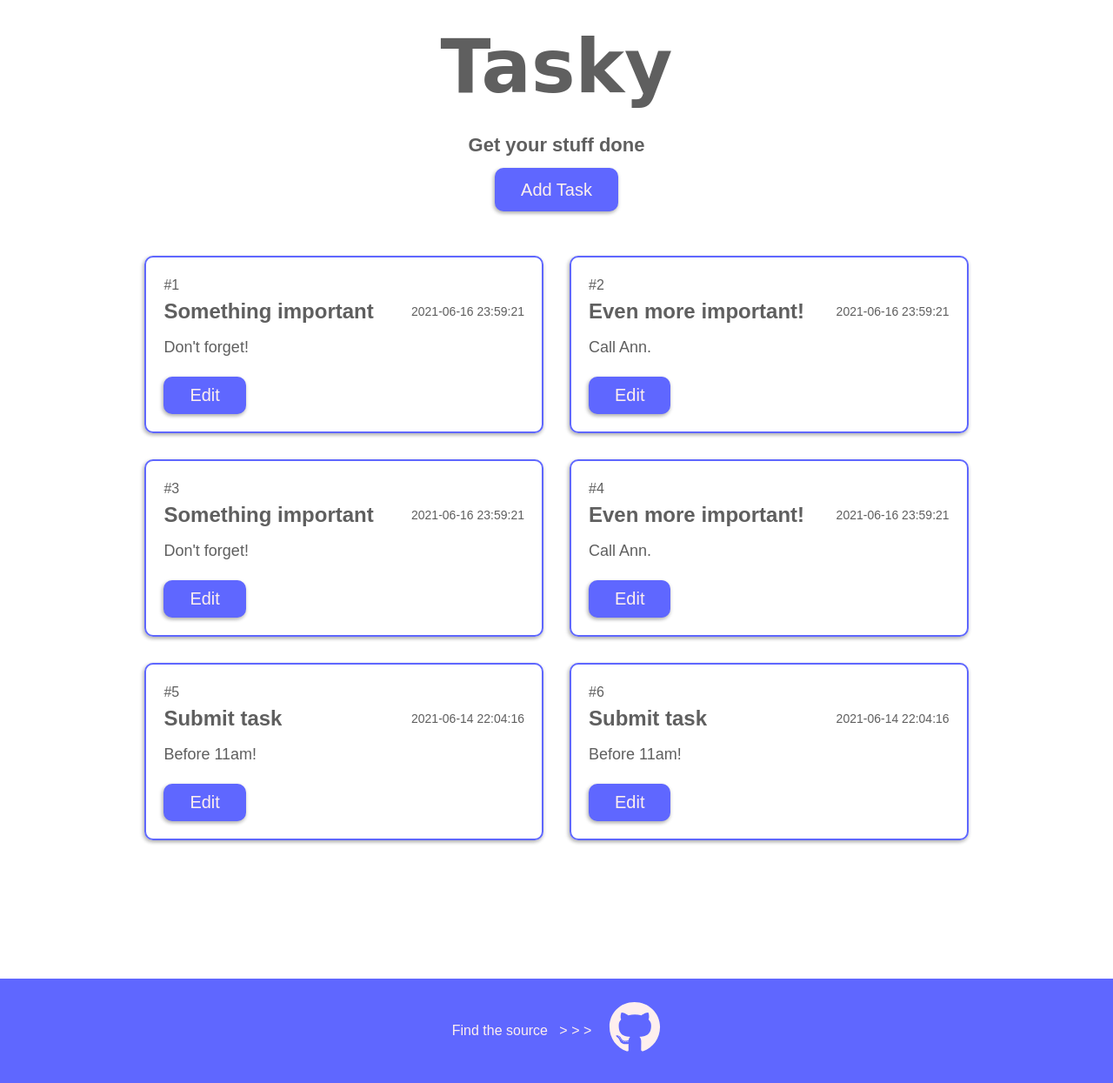
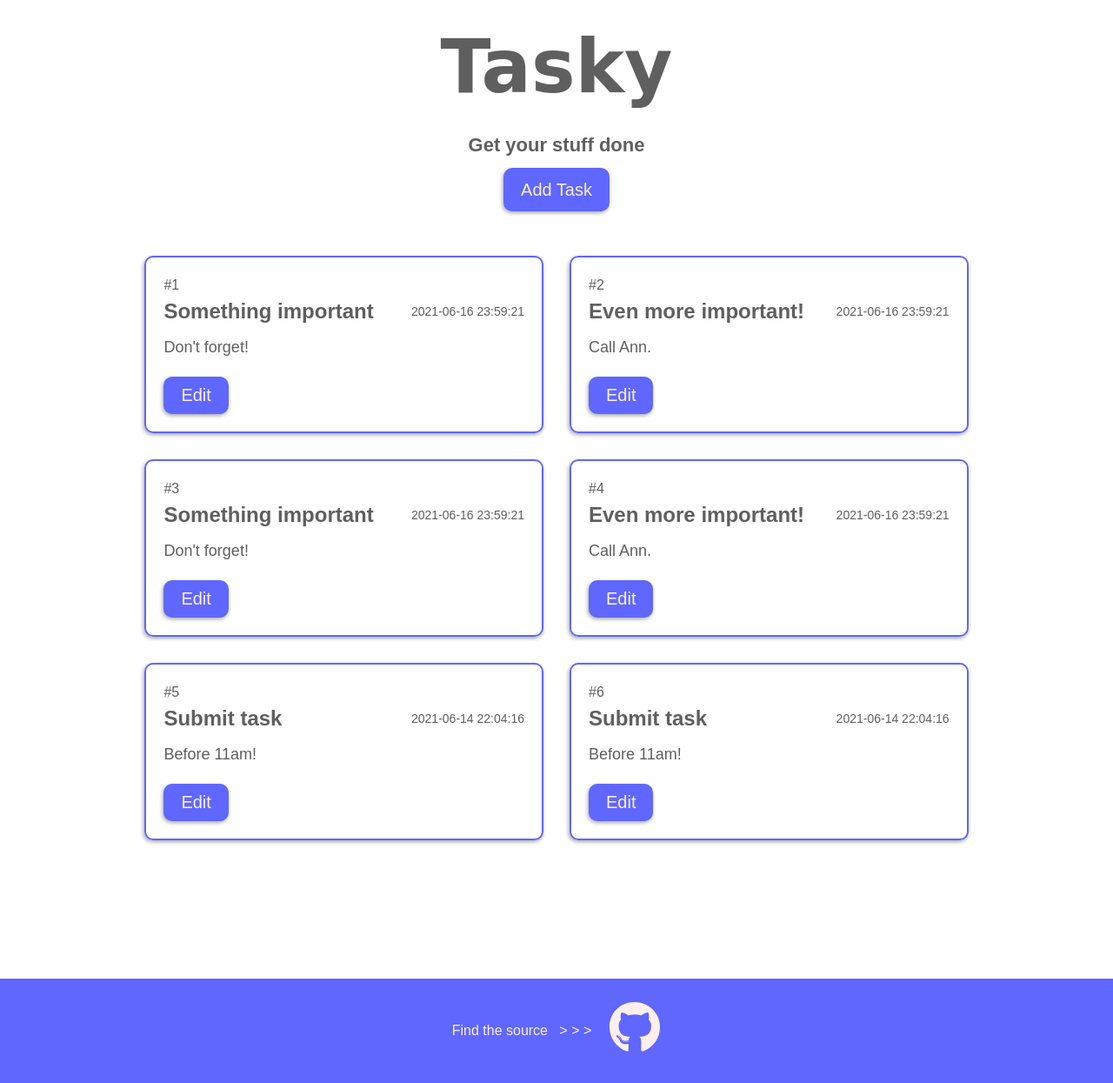
Before and after one commit to larsingerlars/task-mvc-crud-oop, a PHP site: page / in a window 1280 px wide. Shown: the whole page at 87% size. Run offline with PHP 8.4, Linux system fonts and the light colour scheme; data comes from the database, SQL or seed files in the repository; some web fonts are replaced.

Commit message:
final cleanup

```diff
--- a/app/controllers/TaskController.php
+++ b/app/controllers/TaskController.php
@@ -10,14 +10,15 @@ class TaskController
 
   public function getTasks()
   {
+    // RETRIEVE ALL DATA ENTRIES
     $taskData = new Database();
     $tasks = $taskData->fetchData();
-
     include '../views/index.php';
   }
 
   public function getTaskbyId(int $id)
   {
+    // RETRIEVE DATA ENTRY BY ID
     $taskData = new Task();
     $task = $taskData->read($id);
 
--- a/app/models/Database.php
+++ b/app/models/Database.php
@@ -12,7 +12,7 @@ class Database
 
   public function __construct()
   {
-    // SETUP DB CONNECTION + ERROR HANDLING
+    // SETUP DB CONNECTION + ERROR HANDLING/DEBUGGING
     $this->pdo = new PDO('mysql:host=localhost;port=3306;dbname=todo', 'root', '');
     $this->pdo->setAttribute(PDO::ATTR_ERRMODE, PDO::ERRMODE_EXCEPTION);
     self::$db = $this;
--- a/assets/styles/main.css
+++ b/assets/styles/main.css
@@ -87,7 +87,7 @@ footer {
   cursor: pointer;
   font-size: 2rem;
   margin-top: 1rem;
-  padding: 1rem 3rem;
+  padding: 1rem 2rem;
   text-align: center;
 }
 
--- a/public/index.php
+++ b/public/index.php
@@ -3,5 +3,6 @@ require_once '../vendor/autoload.php';
 
 use app\controllers\TaskController;
 
+// DIRECT TO VIEWS/INDEX.PHP + CALL/PRESENT ALL EXISTING DB ENTRIES
 $entryPoint = new TaskController();
 $entryPoint->getTasks();
--- a/views/create.php
+++ b/views/create.php
@@ -62,8 +62,3 @@ $taskController->createTask();
 </body>
 
 </html>
-
-<?php
-
-
-?>
--- a/views/update.php
+++ b/views/update.php
@@ -8,7 +8,6 @@ require '../app/controllers/TaskController.php';
 require '../app/models/Task.php';
 require '../app/models/Database.php';
 
-// POST IS ONLY CALLED ON DELETE
 if ($_POST['id']) {
   if (!empty($_POST['action'])) {
     if ($_POST['action'] == 'delete') {
```
Also changed, not shown: README.md, 1 other file.
